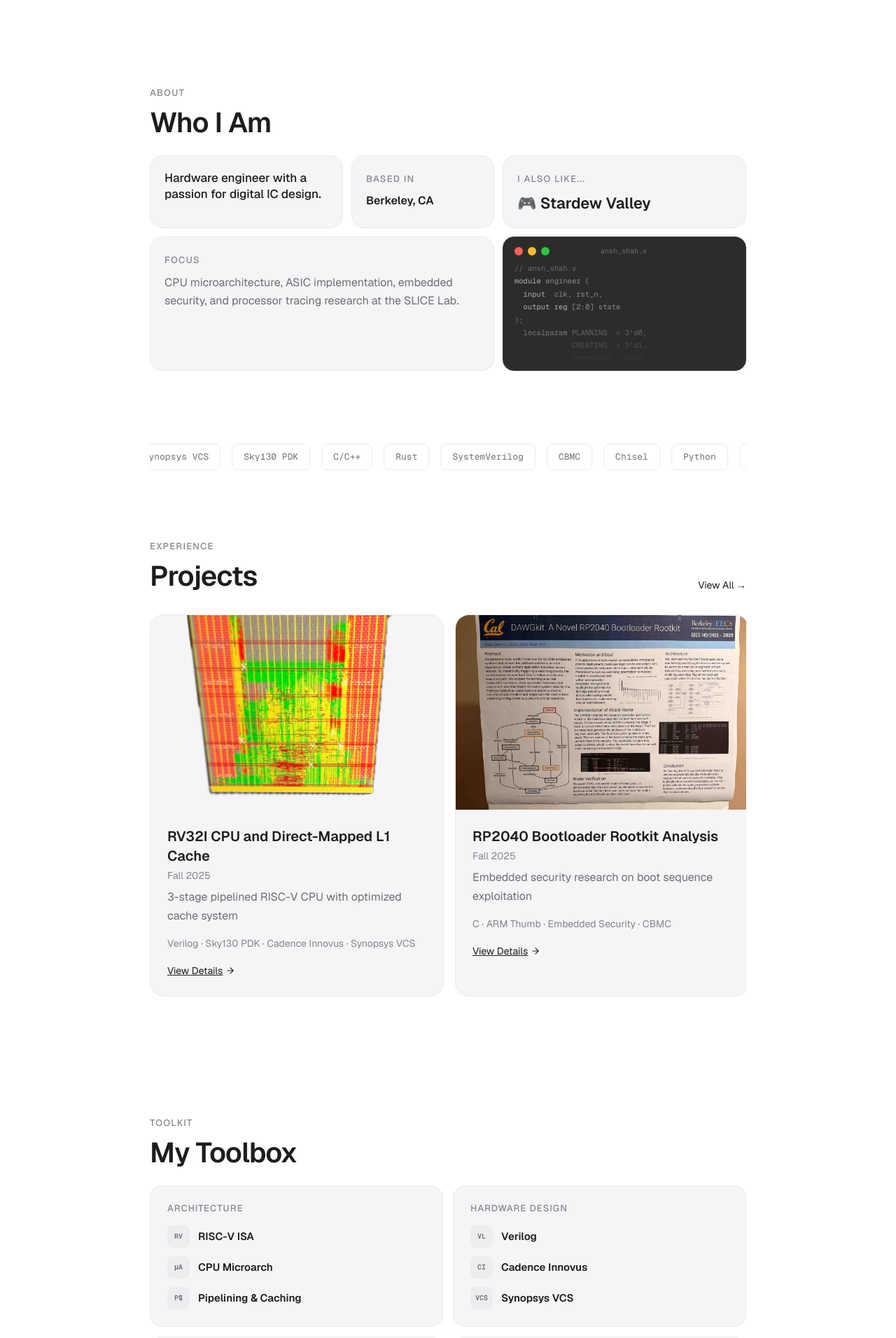
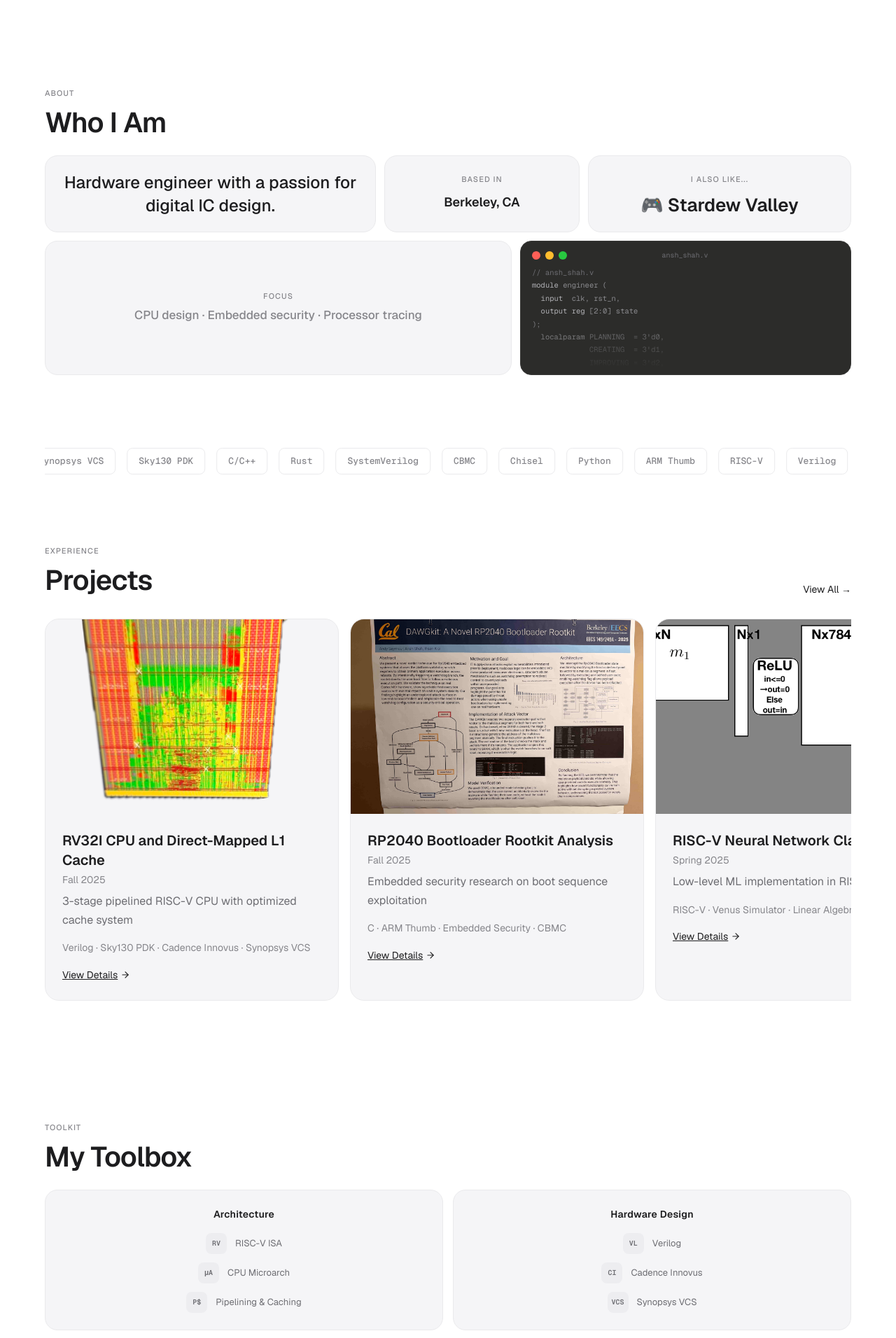
Before and after one commit to The-Ansh-Shah/portfolio-website, a Next.js app: page / in a window 1280 px wide. Shown: the part 680-2592 px from the top of the page at 70% size. Built offline with nearby package versions, Linux system fonts and the light colour scheme.

Commit message:
what not to do

```diff
--- a/src/components/AboutSection.tsx
+++ b/src/components/AboutSection.tsx
@@ -34,9 +34,9 @@ export default function AboutSection() {
             initial={{ opacity: 0, y: 20 }}
             animate={isInView ? { opacity: 1, y: 0 } : {}}
             transition={{ duration: 0.5, ease: [0.25, 0.1, 0.25, 1] }}
-            className="md:col-span-4 rounded-card bg-bg-card border border-border p-5 hover:shadow-card-hover transition-shadow duration-300"
+            className="md:col-span-5 rounded-card bg-bg-card border border-border p-5 hover:shadow-card-hover transition-shadow duration-300 flex items-center justify-center"
           >
-            <p className="text-[17px] font-medium text-text-primary leading-snug">
+            <p className="text-[24px] font-medium text-text-primary leading-snug text-center">
               Hardware engineer with a passion for digital IC design.
             </p>
           </m.div>
@@ -46,10 +46,10 @@ export default function AboutSection() {
             initial={{ opacity: 0, y: 20 }}
             animate={isInView ? { opacity: 1, y: 0 } : {}}
             transition={{ duration: 0.5, delay: 0.08, ease: [0.25, 0.1, 0.25, 1] }}
-            className="md:col-span-3 rounded-card bg-bg-card border border-border p-5 hover:shadow-card-hover transition-shadow duration-300"
+            className="md:col-span-3 rounded-card bg-bg-card border border-border p-5 hover:shadow-card-hover transition-shadow duration-300 text-center"
           >
             <SectionLabel>Based in</SectionLabel>
-            <p className="mt-2 text-base font-semibold text-text-primary">{personalInfo.location}</p>
+            <p className="mt-2 text-[18px] font-semibold text-text-primary">{personalInfo.location}</p>
           </m.div>
 
           {/* Hobbies card — CSS-only cycling */}
@@ -57,14 +57,14 @@ export default function AboutSection() {
             initial={{ opacity: 0, y: 20 }}
             animate={isInView ? { opacity: 1, y: 0 } : {}}
             transition={{ duration: 0.5, delay: 0.16, ease: [0.25, 0.1, 0.25, 1] }}
-            className="md:col-span-5 rounded-card bg-bg-card border border-border p-5 hover:shadow-card-hover transition-shadow duration-300 overflow-hidden"
+            className="md:col-span-4 rounded-card bg-bg-card border border-border p-5 hover:shadow-card-hover transition-shadow duration-300 overflow-hidden text-center"
           >
             <SectionLabel>I also like...</SectionLabel>
-            <div className="mt-2 h-[30px] overflow-hidden">
+            <div className="mt-2 h-[36px] overflow-hidden">
               <div className="animate-hobby-scroll">
                 {hobbies.map((hobby) => (
-                  <div key={hobby.label} className="h-[30px] flex items-center">
-                    <span className="text-[22px] font-semibold text-text-primary">
+                  <div key={hobby.label} className="h-[36px] flex items-center justify-center">
+                    <span className="text-[26px] font-semibold text-text-primary">
                       {hobby.emoji} {hobby.label}
                     </span>
                   </div>
@@ -79,11 +79,11 @@ export default function AboutSection() {
             initial={{ opacity: 0, y: 20 }}
             animate={isInView ? { opacity: 1, y: 0 } : {}}
             transition={{ duration: 0.5, delay: 0.24, ease: [0.25, 0.1, 0.25, 1] }}
-            className="md:col-span-7 rounded-card bg-bg-card border border-border p-5 hover:shadow-card-hover transition-shadow duration-300"
+            className="md:col-span-7 rounded-card bg-bg-card border border-border p-5 hover:shadow-card-hover transition-shadow duration-300 text-center flex flex-col justify-center"
           >
             <SectionLabel>Focus</SectionLabel>
-            <p className="mt-2 text-body text-text-secondary">
-              CPU microarchitecture, ASIC implementation, embedded security, and processor tracing research at the SLICE Lab.
+            <p className="mt-2 text-[17px] font-medium text-text-muted">
+              CPU design · Embedded security · Processor tracing
             </p>
           </m.div>
 
--- a/src/components/BeyondTheLab.tsx
+++ b/src/components/BeyondTheLab.tsx
@@ -48,24 +48,22 @@ export default function BeyondTheLab() {
             transition={{ duration: 0.5, delay: 0.08, ease: [0.25, 0.1, 0.25, 1] }}
             className="rounded-card bg-bg-card border border-border p-6 md:p-8 hover:shadow-card-hover transition-shadow duration-300"
           >
-            <div className="flex items-start gap-5">
+            <div className="flex flex-col items-center text-center">
               {/* Large HKN badge area */}
-              <div className="flex-shrink-0 flex items-center justify-center h-16 w-16 rounded-btn-sm bg-berkeley-blue">
-                <span className="text-lg font-bold text-berkeley-gold leading-none">HKN</span>
+              <div className="flex items-center justify-center h-[90px] w-[90px] rounded-xl bg-berkeley-blue mb-4">
+                <span className="text-[22px] font-bold text-berkeley-gold leading-none">HKN</span>
               </div>
-              <div className="flex-1">
-                <h3 className="text-lg font-semibold text-text-primary">Eta Kappa Nu (HKN)</h3>
-                <p className="text-sm text-text-muted mt-1">Industrial Relations Officer & Treasurer</p>
-                <p className="text-body text-text-secondary mt-3 leading-relaxed">
-                  Connecting thousands of Berkeley EECS students to industry. Organizing career fairs, networking events, and weekly tutoring for 400+ students.
+              <h3 className="text-[22px] font-semibold text-text-primary">Eta Kappa Nu</h3>
+              <p className="text-[15px] text-text-muted mt-1">Industrial Relations Officer & Treasurer</p>
+              <p className="text-[16px] text-text-muted mt-3">
+                Connecting Berkeley EECS to industry.
               </p>
-                <p className="text-sm text-text-muted mt-3">
+              <p className="text-[12px] text-text-muted mt-3">
                 Interested in hosting your company?{' '}
                 <a href="mailto:indrel@hkn.eecs.berkeley.edu" className="text-text-primary font-medium hover:underline">
                   indrel@hkn.eecs.berkeley.edu
                 </a>
               </p>
-              </div>
             </div>
           </m.div>
 
--- a/src/components/Navbar.tsx
+++ b/src/components/Navbar.tsx
@@ -33,7 +33,7 @@ export default function Navbar() {
         transition={{ duration: 0.5, delay: 0.3, ease: 'easeOut' }}
         className="fixed left-4 lg:left-5 top-1/2 -translate-y-1/2 z-50 hidden md:flex flex-col gap-2.5 glass-pill border border-border rounded-[28px] p-2.5"
       >
-        {navItems.map((item) => {
+        {navItems.map((item, i) => {
           const Icon = item.icon;
           const isActive = item.href === '/' && pathname === '/';
           const isExternal = item.href.startsWith('mailto:');
@@ -44,16 +44,15 @@ export default function Navbar() {
               : 'text-text-muted hover:bg-bg-card-hover hover:text-text-primary'
           }`;
 
-          if (isExternal) {
-            return (
+          const divider = i === 1 ? (
+            <div key="divider" className="w-[1px] h-[20px] bg-border-hover mx-auto" />
+          ) : null;
+
+          const element = isExternal ? (
             <a key={item.label} href={item.href} className={className} aria-label={item.label}>
               <Icon className="h-4 w-4" />
             </a>
-            );
-          }
-
-          if (item.href.startsWith('#')) {
-            return (
+          ) : item.href.startsWith('#') ? (
             <a
               key={item.label}
               href={item.href}
@@ -63,14 +62,13 @@ export default function Navbar() {
             >
               <Icon className="h-4 w-4" />
             </a>
-            );
-          }
-
-          return (
+          ) : (
             <Link key={item.label} href={item.href} className={className} aria-label={item.label}>
               <Icon className="h-4 w-4" />
             </Link>
           );
+
+          return divider ? [divider, element] : element;
         })}
       </motion.nav>
 
@@ -81,7 +79,7 @@ export default function Navbar() {
         transition={{ duration: 0.4, delay: 0.3 }}
         className="fixed bottom-4 left-1/2 -translate-x-1/2 z-50 flex md:hidden gap-2 glass-pill border border-border rounded-[28px] p-2"
       >
-        {navItems.map((item) => {
+        {navItems.map((item, i) => {
           const Icon = item.icon;
           const isActive = item.href === '/' && pathname === '/';
           const isExternal = item.href.startsWith('mailto:');
@@ -92,16 +90,15 @@ export default function Navbar() {
               : 'text-text-muted hover:bg-bg-card-hover hover:text-text-primary'
           }`;
 
-          if (isExternal) {
-            return (
+          const divider = i === 1 ? (
+            <div key="divider-mobile" className="h-[1px] w-[20px] bg-border-hover my-auto md:w-[1px] md:h-[20px]" />
+          ) : null;
+
+          const element = isExternal ? (
             <a key={item.label} href={item.href} className={className} aria-label={item.label}>
               <Icon className="h-4 w-4" />
             </a>
-            );
-          }
-
-          if (item.href.startsWith('#')) {
-            return (
+          ) : item.href.startsWith('#') ? (
             <a
               key={item.label}
               href={item.href}
@@ -111,14 +108,13 @@ export default function Navbar() {
             >
               <Icon className="h-4 w-4" />
             </a>
-            );
-          }
-
-          return (
+          ) : (
             <Link key={item.label} href={item.href} className={className} aria-label={item.label}>
               <Icon className="h-4 w-4" />
             </Link>
           );
+
+          return divider ? [divider, element] : element;
         })}
       </motion.nav>
     </>
--- a/src/components/SkillsSection.tsx
+++ b/src/components/SkillsSection.tsx
@@ -31,16 +31,16 @@ export default function SkillsSection() {
               transition={{ duration: 0.5, delay: catIndex * 0.08, ease: [0.25, 0.1, 0.25, 1] }}
               className="rounded-card bg-bg-card border border-border p-6 hover:shadow-card-hover transition-shadow duration-300"
             >
-              <h3 className="text-label uppercase text-text-muted tracking-[0.08em] mb-4">
+              <h3 className="text-[14px] font-semibold text-text-primary tracking-[0.02em] mb-4 text-center">
                 {category.title}
               </h3>
               <div className="space-y-3">
                 {category.items.map((item) => (
-                  <div key={item.name} className="flex items-center gap-3">
-                    <div className="flex h-8 w-8 flex-shrink-0 items-center justify-center rounded-btn-sm bg-bg-card-hover">
+                  <div key={item.name} className="flex items-center justify-center gap-3">
+                    <div className="flex h-[30px] w-[30px] flex-shrink-0 items-center justify-center rounded-lg bg-bg-card-hover">
                       <span className="text-[10px] font-semibold font-mono text-text-secondary leading-none">{item.badge}</span>
                     </div>
-                    <span className="text-[15px] font-semibold text-text-primary">{item.name}</span>
+                    <span className="text-[13px] font-normal text-text-secondary">{item.name}</span>
                   </div>
                 ))}
               </div>
--- a/tailwind.config.ts
+++ b/tailwind.config.ts
@@ -43,10 +43,10 @@ const config: Config = {
         'card-title': ['18px', { lineHeight: '1.4', fontWeight: '600' }],
         'body': ['16px', { lineHeight: '1.65', fontWeight: '400' }],
         'caption': ['14px', { lineHeight: '1.45', fontWeight: '400' }],
-        'label': ['13px', { lineHeight: '1.3', fontWeight: '500', letterSpacing: '0.1em' }],
+        'label': ['11px', { lineHeight: '1.3', fontWeight: '500', letterSpacing: '0.08em' }],
       },
       maxWidth: {
-        'content': '900px',
+        'content': '1200px',
         'content-wide': '1200px',
       },
       spacing: {
```
Lines whose indentation alone changed are shown as unchanged.
